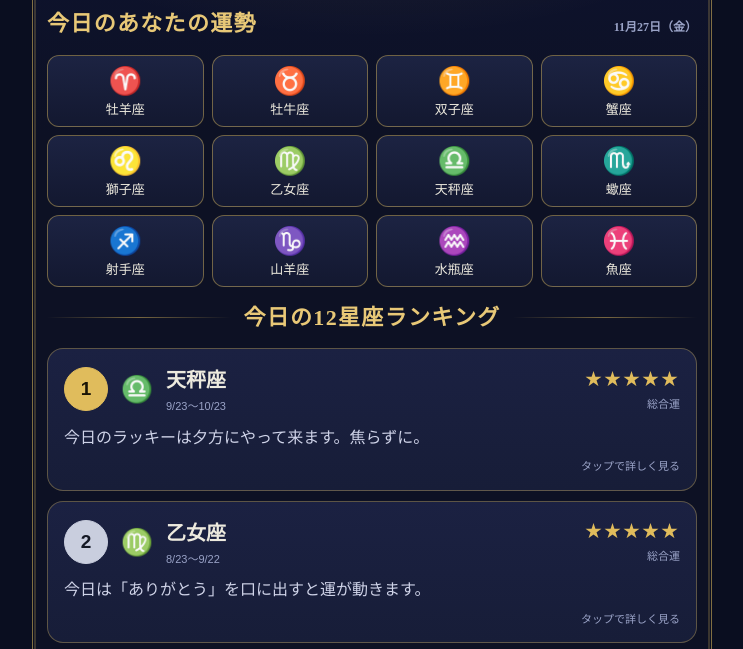
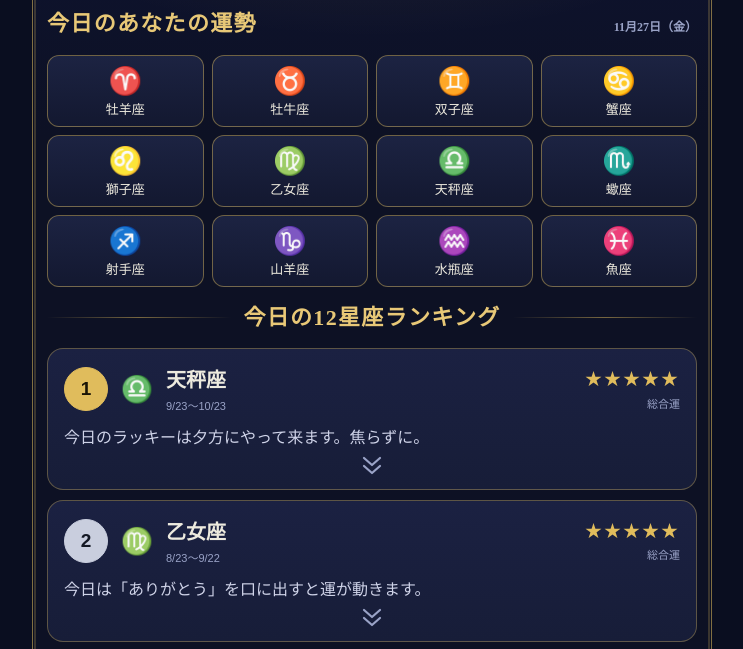
Before and after one commit to DBW-cyber/mlucky-uranai, a plain HTML site: page index.html in a window 1280 px wide. Shown: the part 116-765 px from the top of the page, without its empty margins (268-1011 px from the left). Drawn offline with Linux system fonts and the light colour scheme.

Commit message:
Replace tap-for-details text with centered double chevron that flips when open

```diff
--- a/index.html
+++ b/index.html
@@ -97,7 +97,9 @@
   .lucky a { color: inherit; text-decoration: underline; text-decoration-color: rgba(237,234,222,.35); text-underline-offset: 3px; }
   .dot { display: inline-block; width: 12px; height: 12px; border-radius: 50%; vertical-align: -1px; margin-right: 6px; border: 1px solid rgba(255,255,255,.35); }
   .long { font-size: 16px; color: #cfd3e8; margin-top: 8px; }
-  .tap { font-size: 11px; color: #9aa3c7; text-align: right; margin-top: 6px; }
+  .chev { text-align: center; margin-top: 4px; line-height: 0; }
+  .chev svg { width: 24px; height: 20px; fill: none; stroke: #9aa3c7; stroke-width: 2.2; stroke-linecap: round; stroke-linejoin: round; transition: transform .3s ease; }
+  .card.open .chev svg { transform: rotate(180deg); }
   table.week { width: 100%; border-collapse: collapse; font-size: 14px; }
   table.week th, table.week td { border: 1px solid #2b3257; padding: 6px 2px; text-align: center; }
   table.week th { background: #141830; color: #9aa3c7; font-weight: 600; font-size: 12px; }
@@ -440,7 +442,7 @@ function cardHTML(d){
       '<div class="lucky"><span class="dot" style="background:#e0bc5c"></span>ラッキーナンバー：' + d.number + '</div>' +
       '<div class="long">' + d.text + '</div>' +
     '</div>' +
-    '<div class="tap">タップで詳しく見る</div>';
+    '<div class="chev"><svg viewBox="0 0 24 20" aria-hidden="true"><polyline points="4,3 12,10 20,3"/><polyline points="4,11 12,18 20,11"/></svg></div>';
 }
 
 const rankDiv = document.getElementById('ranking');
```
